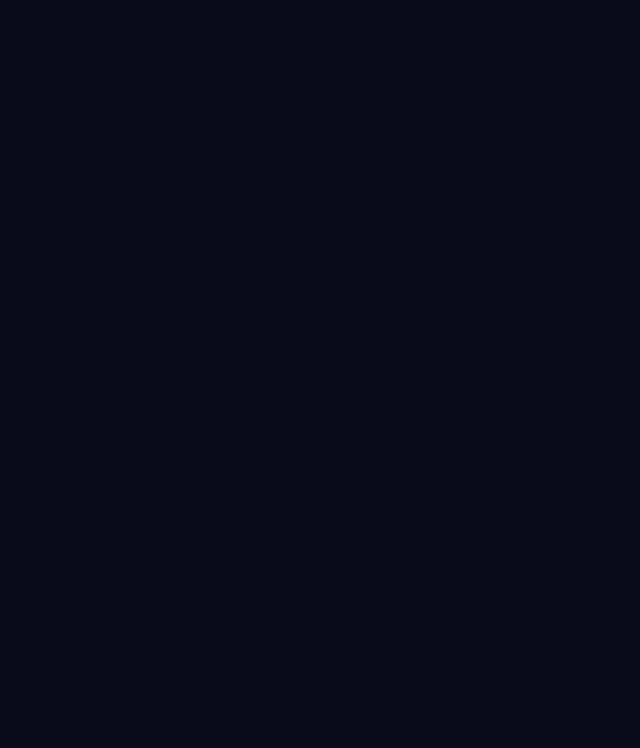
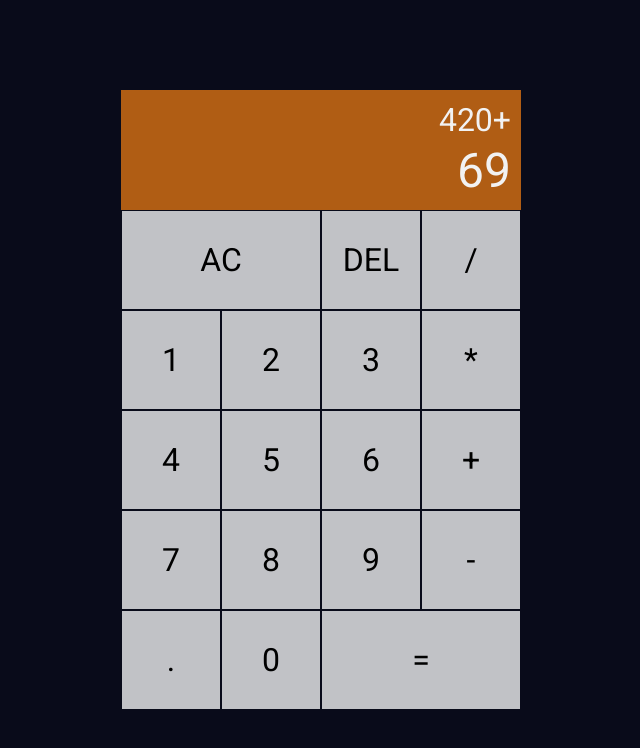
Before and after one commit to wilsonbcagrela/Calculator-demo, a plain HTML site: page index.html in a window 1280 px wide. Shown: the whole page, without its empty margins (319-959 px from the left). Drawn offline with Linux system fonts and the light colour scheme.

Commit message:
Added grid + styled the grid

```diff
--- a/index.html
+++ b/index.html
@@ -7,10 +7,34 @@
     <link rel="stylesheet" href="styles/style.css">
     <script src="javascript/app.js" defer></script>
     <link rel="preconnect" href="https://fonts.gstatic.com">
-    <link href="https://fonts.googleapis.com/css2?family=Poppins:wght@100&display=swap" rel="stylesheet">
+    <link href="https://fonts.googleapis.com/css2?family=Roboto&display=swap" rel="stylesheet">
     <title>Calculator - Demo</title>
 </head>
 <body>
+    <div class="calculator-grid">
+        <div class="output">
+            <div class="previous-operand">420+</div>
+            <div class="current-operand">69</div>
+        </div>
+        <button class="span-two">AC</button>
+        <button>DEL</button>
+        <button>/</button>
+        <button>1</button>
+        <button>2</button>
+        <button>3</button>
+        <button>*</button>
+        <button>4</button>
+        <button>5</button>
+        <button>6</button>
+        <button>+</button>
+        <button>7</button>
+        <button>8</button>
+        <button>9</button>
+        <button>-</button>
+        <button>.</button>
+        <button>0</button>
+        <button class="span-two">=</button>
 
+    </div>
 </body>
 </html>
--- a/styles/style.scss
+++ b/styles/style.scss
@@ -7,7 +7,7 @@ $VeryDarkCyan: hsl(179, 100%, 13%);
 
 *, *::before, *::after {
     box-sizing: border-box;
-    font-family: 'Poppins', sans-serif;
+    font-family: 'Roboto', sans-serif;
     font-weight: normal;
 }
 
@@ -15,4 +15,46 @@ body{
     padding: 0;
     margin: 0;
     background-color: $mainBackground;
+    color: $mainBackground;
 }
+
+.calculator-grid{
+    min-height: 100vh;
+    display: grid;
+    justify-content: center;
+    align-content: center;
+    grid-template-columns: repeat(4, 100px);
+    grid-template-rows: minmax(120px, auto) repeat(5,100px);
+    button{
+        cursor: pointer;
+        outline: none;
+        font-size: 2rem;
+        border: 1px solid $mainBackground;
+        background-color: rgba(255, 255, 255, .75);
+        &:hover{
+            background-color: rgba(255, 255, 255, .90);
+        }
+    }
+    .output{
+        background-color: rgba(233, 47%, 7%, .75);
+        color: $VeryLightGray;
+        grid-column: 1 / -1;
+        display: flex;
+        justify-content: center;
+        align-items: flex-end;
+        justify-content: space-around;
+        flex-direction: column;
+        padding: 10px;
+        word-wrap: break-word;
+        word-break: break-all; //Se o numero for muito grande, passa para a linha abaixo
+    }
+    .span-two{
+        grid-column: span 2;
+    }
+    .previous-operand{
+        font-size: 2rem;
+    }
+    .current-operand{
+        font-size: 3rem;
+    }
+}
```
Also changed, not shown: styles/style.css, 1 other file.
